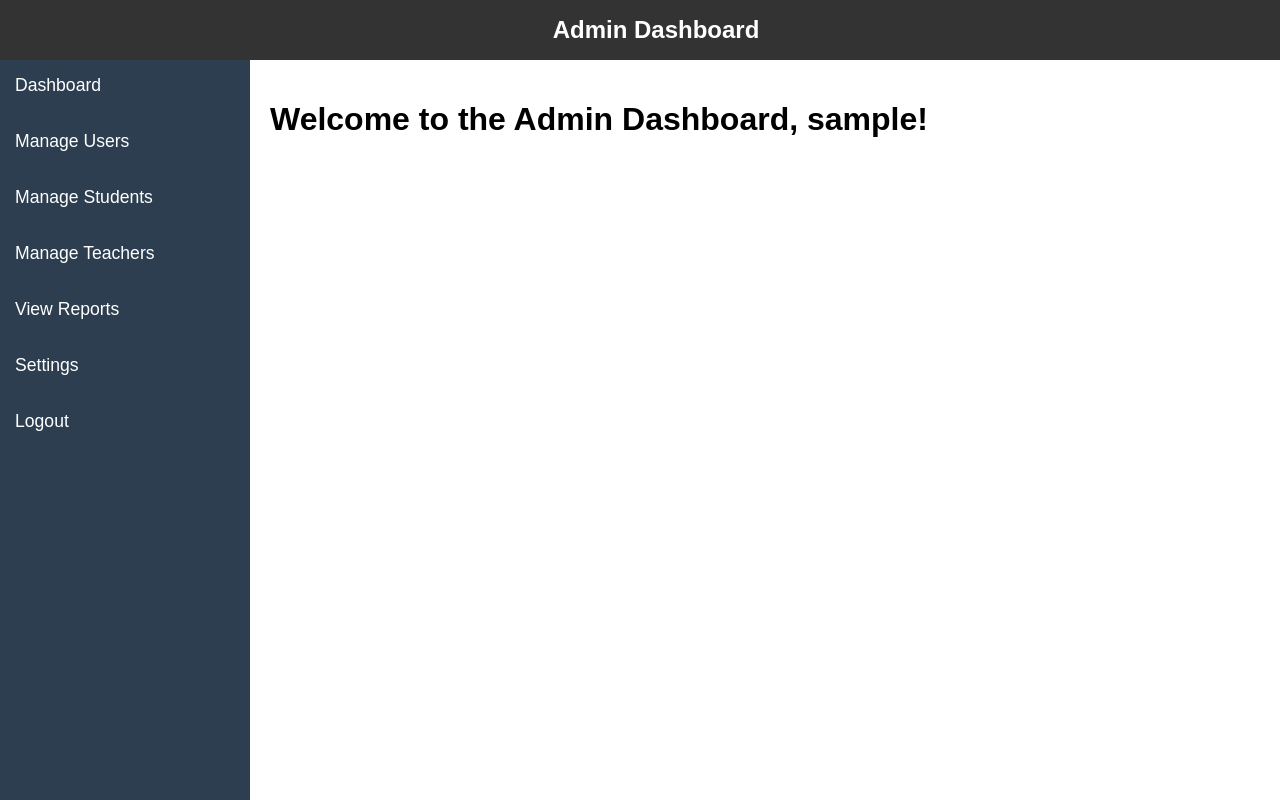
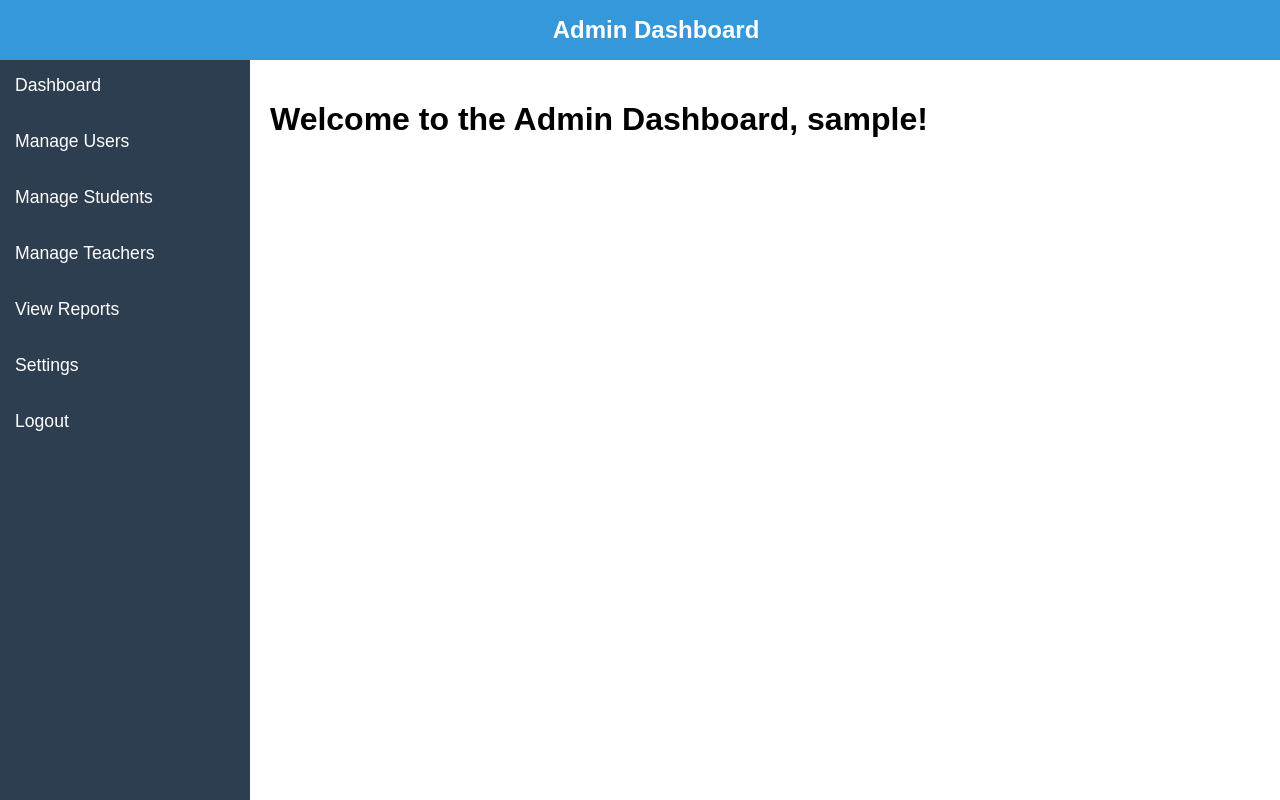
Before and after one commit to Maepacs/SMS, a PHP site: page /admin_dashboard.php in a window 1280 px wide. Run offline with PHP 8.4, Linux system fonts and the light colour scheme; the visitor is signed in with stand-in values (Sample User, id 1).

Commit message:
sala gid ni mae ann

```diff
--- a/admin_dashboard.php
+++ b/admin_dashboard.php
@@ -22,7 +22,7 @@ if (!isset($_SESSION['role']) || $_SESSION['role'] != 'admin') {
 
         /* Navbar styles */
         .navbar {
-            background-color: #333;
+            background-color: #3498db ;
             color: white;
             padding: 1rem;
             text-align: center;
@@ -83,7 +83,7 @@ if (!isset($_SESSION['role']) || $_SESSION['role'] != 'admin') {
 
     <!-- Side panel -->
     <div class="side-panel">
-        <a href="dashboard.php">Dashboard</a>
+        <a href="admin_dashboard.php">Dashboard</a>
         <a href="manage_users.php">Manage Users</a>
         <a href="manage_students.php">Manage Students</a>
         <a href="manage_teachers.php">Manage Teachers</a>
```
